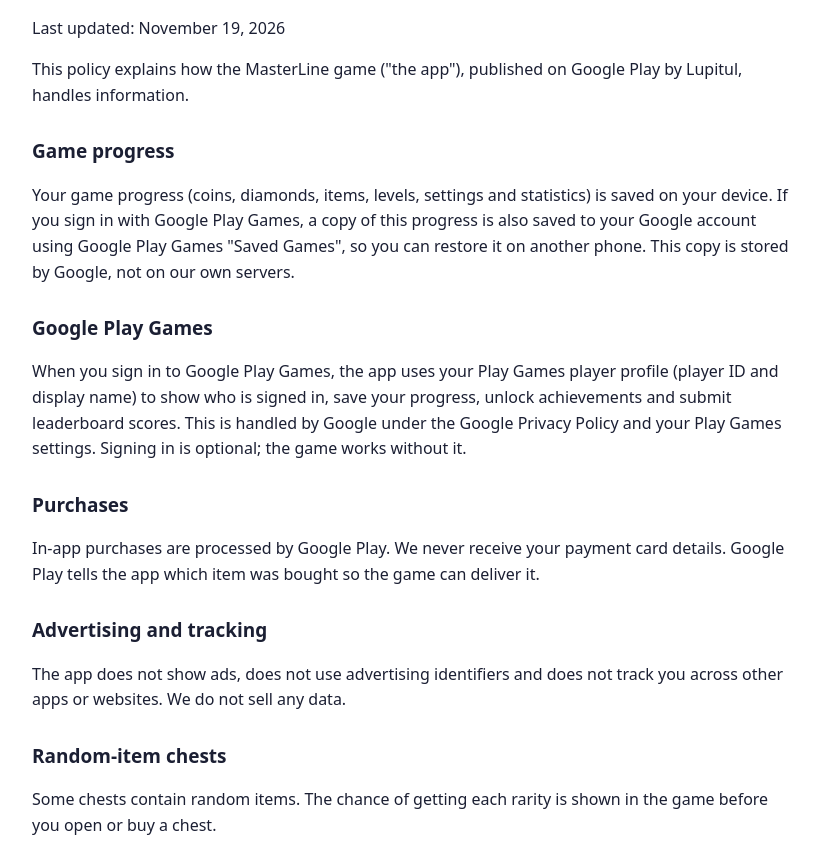
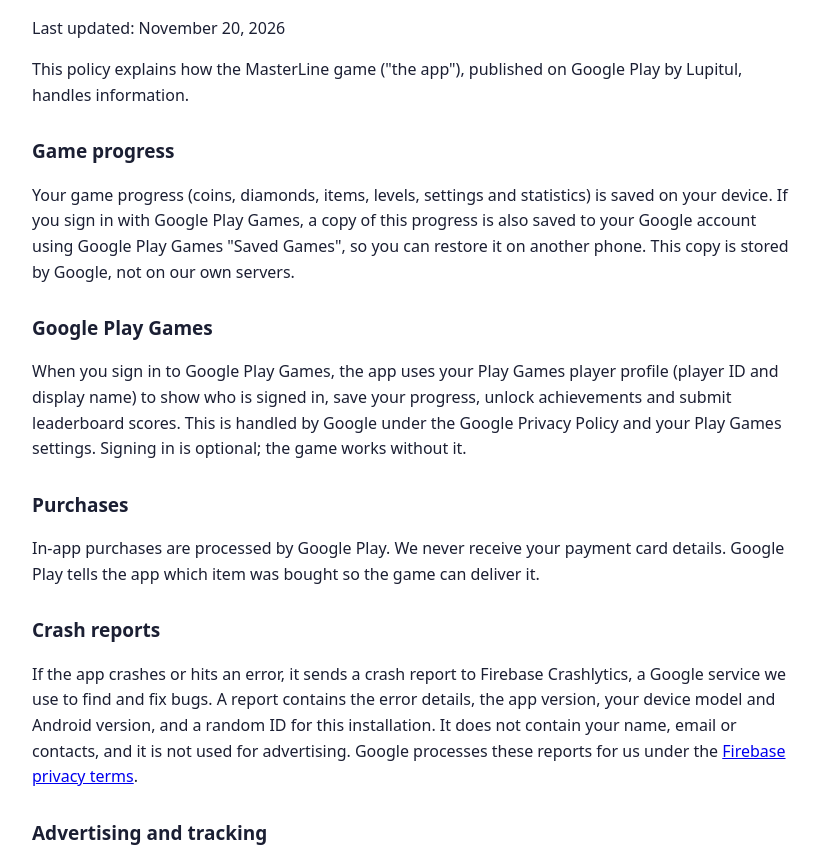
Before and after one commit to lupitul/masterline, a plain HTML site: page privacy.html in a window 1280 px wide. Shown: the part 88-949 px from the top of the page, without its empty margins (228-1047 px from the left). Drawn offline with Linux system fonts and the light colour scheme.

Commit message:
Privacy policy: add crash reports (Firebase Crashlytics)
Co-Authored-By: Claude Opus 5.5 <noreply@anthropic.com>
Claude-Session: https://claude.ai/code/session_01L9csJnCDEx73D7xiBVBDZy

```diff
--- a/privacy.html
+++ b/privacy.html
@@ -1,7 +1,7 @@
 <!doctype html><html lang="en"><head><meta charset="utf-8"><meta name="viewport" content="width=device-width,initial-scale=1"><title>MasterLine Privacy Policy</title>
 <style>body{font-family:system-ui,sans-serif;max-width:760px;margin:40px auto;padding:0 16px;line-height:1.6;color:#1b1f33;background:#fff}h1{font-size:28px}h2{font-size:19px;margin-top:28px}</style></head><body>
 <h1>MasterLine – Privacy Policy</h1>
-<p>Last updated: November 19, 2026</p>
+<p>Last updated: November 20, 2026</p>
 <p>This policy explains how the MasterLine game ("the app"), published on Google Play by Lupitul, handles information.</p>
 <h2>Game progress</h2>
 <p>Your game progress (coins, diamonds, items, levels, settings and statistics) is saved on your device. If you sign in with Google Play Games, a copy of this progress is also saved to your Google account using Google Play Games "Saved Games", so you can restore it on another phone. This copy is stored by Google, not on our own servers.</p>
@@ -9,6 +9,8 @@
 <p>When you sign in to Google Play Games, the app uses your Play Games player profile (player ID and display name) to show who is signed in, save your progress, unlock achievements and submit leaderboard scores. This is handled by Google under the Google Privacy Policy and your Play Games settings. Signing in is optional; the game works without it.</p>
 <h2>Purchases</h2>
 <p>In-app purchases are processed by Google Play. We never receive your payment card details. Google Play tells the app which item was bought so the game can deliver it.</p>
+<h2>Crash reports</h2>
+<p>If the app crashes or hits an error, it sends a crash report to Firebase Crashlytics, a Google service we use to find and fix bugs. A report contains the error details, the app version, your device model and Android version, and a random ID for this installation. It does not contain your name, email or contacts, and it is not used for advertising. Google processes these reports for us under the <a href="https://firebase.google.com/support/privacy">Firebase privacy terms</a>.</p>
 <h2>Advertising and tracking</h2>
 <p>The app does not show ads, does not use advertising identifiers and does not track you across other apps or websites. We do not sell any data.</p>
 <h2>Random-item chests</h2>
```
